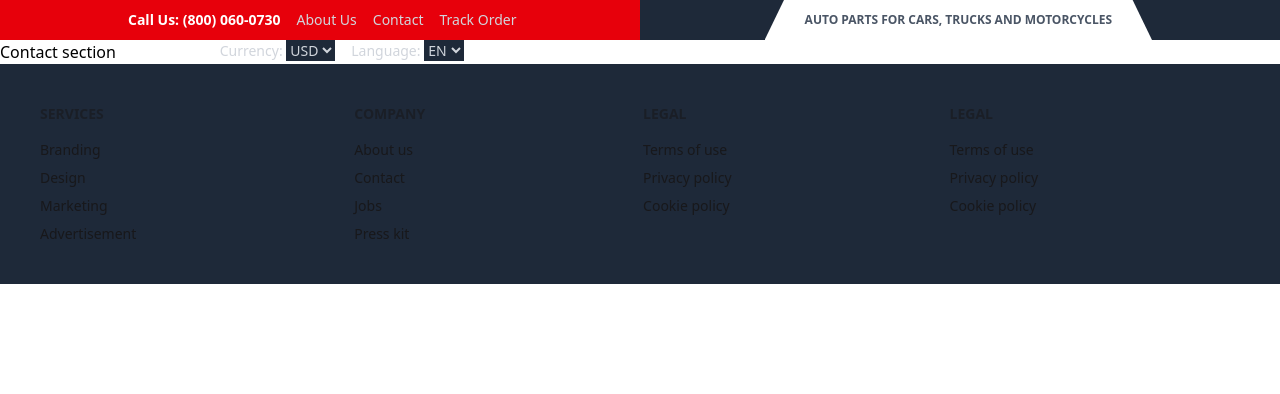
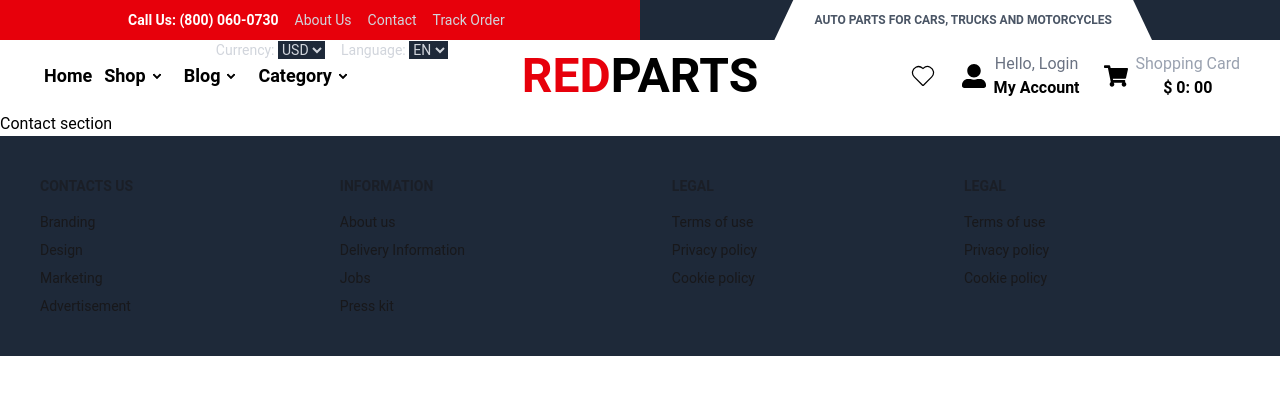
Before and after one commit to mdsharia4613/RedParts, a React (Vite) app: page /contact in a window 1280 px wide. Shown: the top 394 px of the page. Built offline with nearby package versions, Linux system fonts and the light colour scheme.

Commit message:
navber complate

```diff
--- a/index.html
+++ b/index.html
@@ -1,22 +1,20 @@
 <!doctype html>
 <html lang="en">
+
 <head>
   <meta charset="UTF-8" />
   <link rel="icon" type="image/svg+xml" href="/vite.svg" />
   <meta name="viewport" content="width=device-width, initial-scale=1.0" />
+
+  <!-- ✅ এই লাইনটি light mode ফোর্স করবে -->
   <meta name="color-scheme" content="light">
 
   <title>Redparts</title>
-    <style>
-      body {
-        background-color: white;
-        color: black;
-      }
-    </style>
+</head>
 
-  </head>
-  <body>
+<body class="bg-white text-black min-h-screen">
   <div id="root"></div>
   <script type="module" src="/src/main.jsx"></script>
 </body>
+
 </html>
--- a/package.json
+++ b/package.json
@@ -14,8 +14,11 @@
     "@material-tailwind/react": "^2.1.10",
     "@tailwindcss/vite": "^4.1.16",
     "flowbite-react": "^0.12.9",
+    "iconoir": "^7.11.0",
+    "iconoir-react": "^7.11.0",
     "react": "^19.1.1",
     "react-dom": "^19.1.1",
+    "react-icons": "^5.5.0",
     "react-router-dom": "^7.9.4"
   },
   "devDependencies": {
--- a/src/Components/Footer/Footer.jsx
+++ b/src/Components/Footer/Footer.jsx
@@ -6,16 +6,16 @@ const Footer = () => {
         <div className="bg-gray-800">
             <footer className="footer sm:footer-horizontal  text-base-content p-10 container mx-auto">
                 <nav>
-                    <h6 className="footer-title">Services</h6>
+                    <h6 className="footer-title">Contacts us</h6>
                     <a className="link link-hover">Branding</a>
                     <a className="link link-hover">Design</a>
                     <a className="link link-hover">Marketing</a>
                     <a className="link link-hover">Advertisement</a>
                 </nav>
                 <nav>
-                    <h6 className="footer-title">Company</h6>
+                    <h6 className="footer-title">Information</h6>
                     <a className="link link-hover">About us</a>
-                    <a className="link link-hover">Contact</a>
+                    <a className="link link-hover">Delivery Information</a>
                     <a className="link link-hover">Jobs</a>
                     <a className="link link-hover">Press kit</a>
                 </nav>
--- a/src/Components/Navber/Navber.jsx
+++ b/src/Components/Navber/Navber.jsx
@@ -1,5 +1,6 @@
 import './Navber.css'
 import { NavLink } from 'react-router-dom';
+
 
 
 const Navber = () => {
--- /dev/null
+++ b/src/Components/NavberMenu/Navbermenu.jsx
@@ -0,0 +1,106 @@
+import { NavLink } from "react-router-dom";
+import { CiHeart, } from "react-icons/ci";
+import { FaShoppingCart, FaUserAlt } from "react-icons/fa";
+
+
+
+const Navbermenu = () => {
+
+    return (
+        <div className="navbar   container mx-auto px-10">
+            <div className="navbar-start ">
+                <div className="dropdown ">
+                    <div tabIndex={0} role="button" className="btn btn-ghost lg:hidden">
+                        <svg xmlns="http://www.w3.org/2000/svg" className="h-5 w-5" fill="none" viewBox="0 0 24 24" stroke="currentColor"> <path strokeLinecap="round" strokeLinejoin="round" strokeWidth="2" d="M4 6h16M4 12h8m-8 6h16" /> </svg>
+                    </div>
+                    <ul
+                        tabIndex="-1"
+                        className="menu menu-sm dropdown-content bg-base-100 rounded-box z-1 mt-3 w-52 p-2 shadow text-xl">
+                        <NavLink>Home</NavLink>
+                        <li>
+                            <details>
+                                <summary>Shop</summary>
+                                <ul className="p-2">
+                                    <NavLink><a href="">Product</a></NavLink>
+                                    <NavLink><a href="">Cart</a></NavLink>
+                                </ul>
+                            </details>
+                        </li>
+                        <li>
+                            <details>
+                                <summary>Blog</summary>
+                                <ul className="p-2">
+                                    <NavLink><a href="">Blog List</a></NavLink>
+                                    <NavLink><a href="">Post Page</a></NavLink>
+                                </ul>
+                            </details>
+                        </li>
+                        <li>
+                            <details>
+                                <summary>Category</summary>
+                                <ul className="p-2">
+                                    <NavLink><a href="">Engine</a></NavLink>
+                                    <NavLink><a href="">Motor</a></NavLink>
+                                </ul>
+                            </details>
+                        </li>
+                    </ul>
+                </div>
+                <div className="navbar-center hidden lg:flex ">
+                    <ul className="menu menu-horizontal items-center px-1 font-semibold text-lg">
+                        <NavLink>Home</NavLink>
+                        <li>
+                            <details>
+                                <summary>Shop</summary>
+                                <ul className="p-2">
+                                    <NavLink><a href="">Product</a></NavLink>
+                                    <NavLink><a href="">Cart</a></NavLink>
+                                </ul>
+                            </details>
+                        </li>
+                        <li>
+                            <details>
+                                <summary>Blog</summary>
+                                <ul className="p-2">
+                                    <NavLink><a href="">Blog List</a></NavLink>
+                                    <NavLink><a href="">Post Page</a></NavLink>
+                                </ul>
+                            </details>
+                        </li>
+                        <li>
+                            <details>
+                                <summary>Category</summary>
+                                <ul className="p-2">
+                                    <NavLink><a href="">Engine</a></NavLink>
+                                    <NavLink><a href="">Motor</a></NavLink>
+                                </ul>
+                            </details>
+                        </li>
+
+                    </ul>
+                </div>
+
+            </div>
+            <NavLink className="text-5xl font-bold"><span className="text-red-600">RED</span>PARTS</NavLink>
+            <div className="navbar-end gap-6">
+                <NavLink className="text-3xl "> <CiHeart /> </NavLink>
+               <button className="flex items-center gap-2 cursor-pointer" type="button">
+                    <span className="text-2xl"> < FaUserAlt /></span>
+                    <div>
+                        <p className="text-gray-500">Hello, Login</p>
+                        <p className="font-semibold">My Account</p>
+                    </div>
+               </button>
+                <button className="flex items-center gap-2 cursor-pointer" type="button">
+                    <span className="text-2xl"> <FaShoppingCart /></span>
+                    <div>
+                        <p className="text-gray-400">Shopping Card</p>
+                        <p className="font-semibold">$ 0: 00</p>
+                    </div>
+                </button>
+            </div>
+        </div>
+    );
+};
+
+export default Navbermenu;
--- a/src/Components/Root/Root.jsx
+++ b/src/Components/Root/Root.jsx
@@ -1,12 +1,15 @@
 import { Outlet } from "react-router-dom";
 import Navber from "../Navber/Navber";
 import Footer from "../Footer/Footer";
+import NavbarWithMegaMenu from "../NavberMenu/Navbermenu";
+import NavbarMenu from "../NavberMenu/Navbermenu";
 
 
 const Root = () => {
     return (
         <div>
             <Navber></Navber>
+            <NavbarMenu></NavbarMenu>
             <Outlet></Outlet>
             <Footer></Footer>
         </div>
--- a/src/index.css
+++ b/src/index.css
@@ -1,2 +1,8 @@
 @import "tailwindcss";
 @plugin "daisyui";
+
+@import url('https://fonts.googleapis.com/css2?family=Roboto:ital,wght@0,100..900;1,100..900&display=swap');
+
+body{
+    font-family: "Roboto", sans-serif;
+}
--- a/vite.config.js
+++ b/vite.config.js
@@ -2,8 +2,13 @@ import { defineConfig } from 'vite'
 import react from '@vitejs/plugin-react'
 import tailwindcss from '@tailwindcss/vite'
 
-
 // https://vite.dev/config/
 export default defineConfig({
   plugins: [react(), tailwindcss()],
+  tailwindcss: {
+    darkMode: 'class', // ✅ ডার্ক মোড ম্যানুয়ালি হবে
+    theme: {
+      extend: {},
+    },
+  },
 })
```
Also changed, not shown: 1 other file (tests, documents, lock files or other folders). Lines whose indentation alone changed are shown as unchanged.
